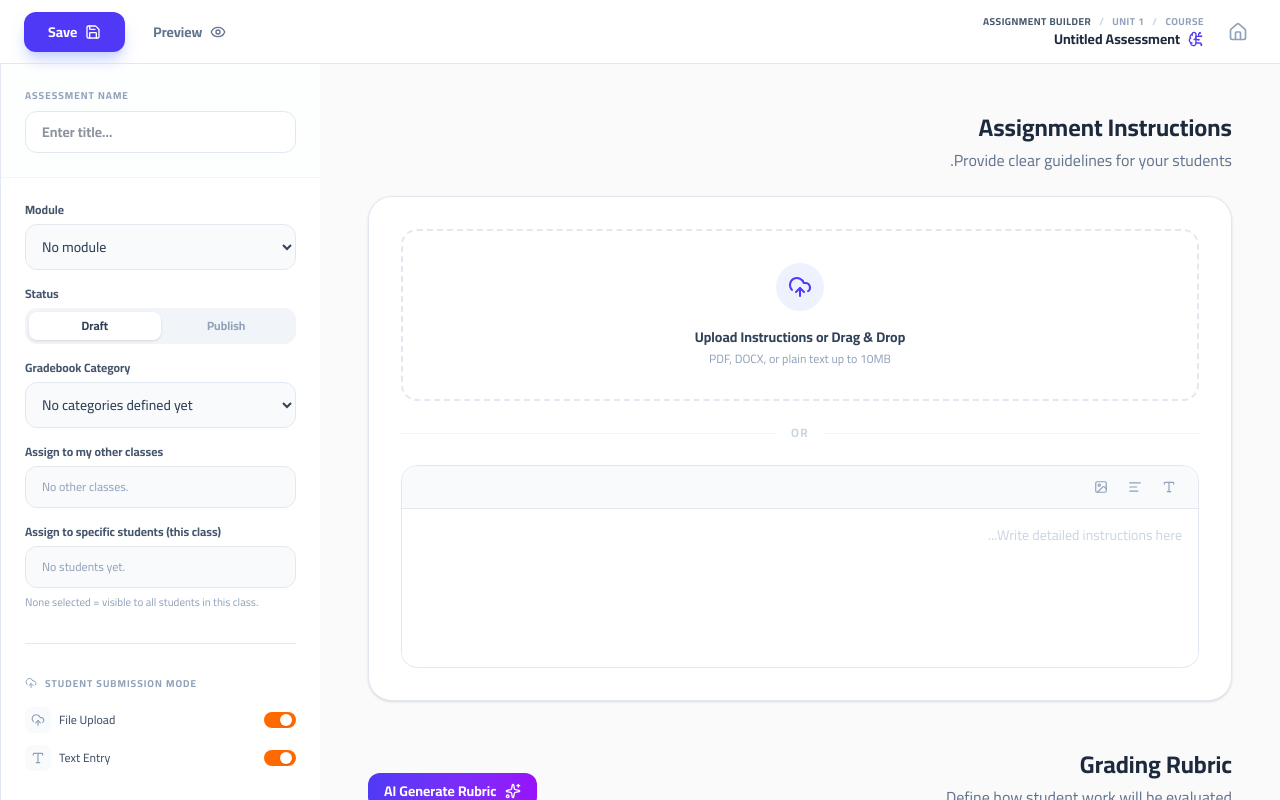
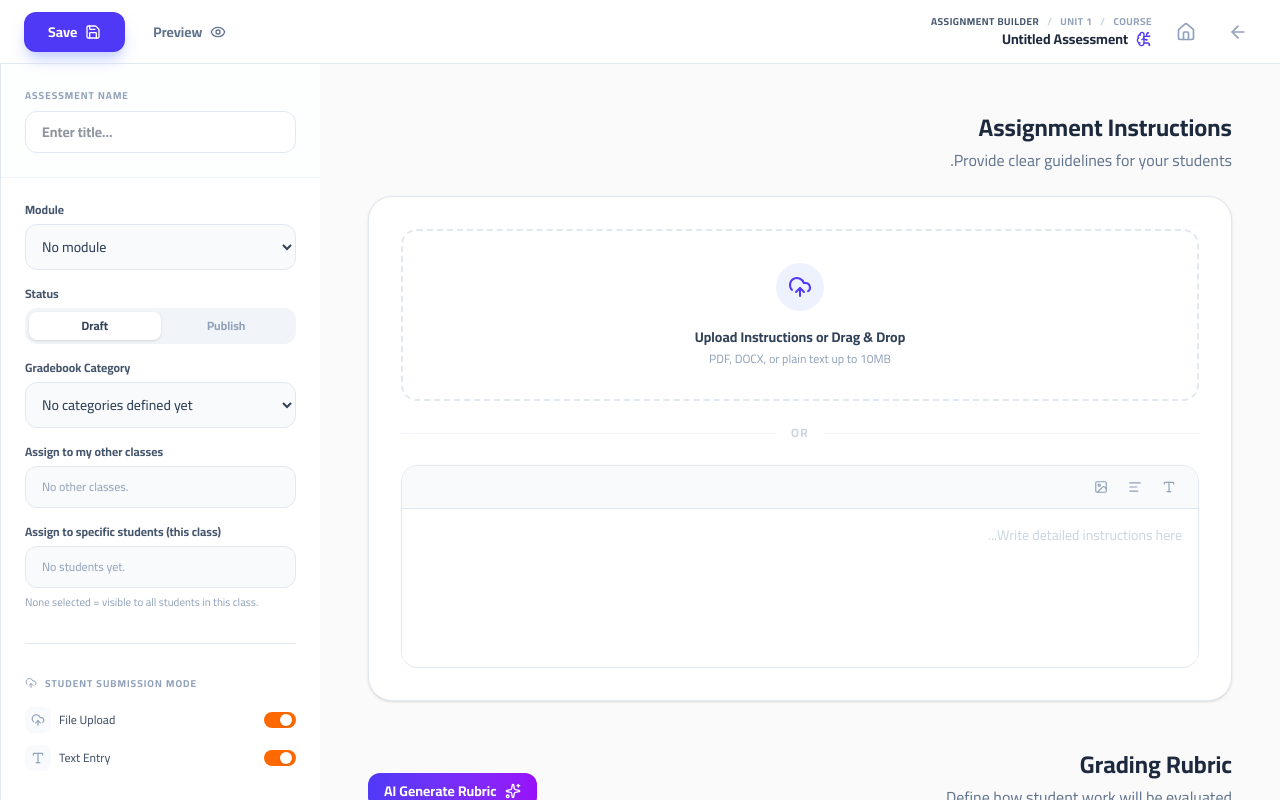
Before and after one commit to RegoNagi/Talia-Learn, a Next.js app: page /assessment-builder in a window 1280 px wide. Shown: the top 800 px of the page. Built offline with nearby package versions, Linux system fonts and the light colour scheme.

Commit message:
Add files via upload

```diff
--- a/app/assessment-builder/page.tsx
+++ b/app/assessment-builder/page.tsx
@@ -513,6 +513,13 @@
       {/* 1. Header */}
       <header className="h-16 bg-white border-b border-slate-200 px-6 flex items-center justify-between shrink-0 sticky top-0 z-[60]">
         <div className="flex items-center gap-4 flex-1">
+          <button
+            onClick={goBack}
+            className="p-2 hover:bg-slate-100 rounded-full text-slate-400 transition-colors"
+            title="Back"
+          >
+            <ArrowLeft size={20} />
+          </button>
           <button
             onClick={() => router.push('/')}
             className="p-2 hover:bg-slate-100 rounded-full text-slate-400 transition-colors"
@@ -671,11 +678,11 @@
       {!isPreviewMode && (
       <>
       {/* Main Content Grid */}
-      <div className="flex-1 flex">
+      <div className="flex-1 flex overflow-hidden">
 
         {/* 1.5 Question Type Panel (quiz only, opposite side from Settings) */}
         {activeTab === 'quiz' && (
-          <aside className="w-56 shrink-0 border-r border-slate-200 bg-white p-4 space-y-5 sticky top-0 self-start max-h-screen overflow-y-auto">
+          <aside className="w-56 shrink-0 fixed top-16 left-0 bottom-0 border-r border-slate-200 bg-white p-4 space-y-5 overflow-y-auto z-40">
             <div>
               <h4 className="text-[10px] font-bold text-slate-400 uppercase tracking-widest mb-3">Add Question</h4>
               <div className="space-y-2">
@@ -727,7 +734,7 @@
         )}
 
         {/* 2. Left Canvas (Builder) */}
-        <main className="flex-1 p-12 bg-[#FAFAFA] relative">
+        <main className={`flex-1 overflow-y-auto custom-scrollbar p-12 bg-[#FAFAFA] relative ${activeTab === 'quiz' ? 'ml-56' : ''}`}>
           <div className="max-w-4xl mx-auto">
             {activeTab === 'quiz' ? (
               <div className="space-y-8 pb-32">
--- a/components/AssessmentSidebar.tsx
+++ b/components/AssessmentSidebar.tsx
@@ -321,7 +321,7 @@
   const t = content[language];
 
   return (
-    <aside className={`w-80 bg-white border-slate-200 flex flex-col shrink-0 sticky top-0 self-start max-h-screen ${isRtl ? 'border-r' : 'border-l'} ${t.font}`} dir={isRtl ? 'rtl' : 'ltr'}>
+    <aside className={`w-80 h-full bg-white border-slate-200 flex flex-col shrink-0 ${isRtl ? 'border-r' : 'border-l'} ${t.font}`} dir={isRtl ? 'rtl' : 'ltr'}>
       <div className="p-6 border-b border-slate-100 bg-slate-50/30">
         <label className="block text-[10px] font-bold text-slate-400 uppercase tracking-widest mb-2">{t.assessmentName}</label>
         <input
```
